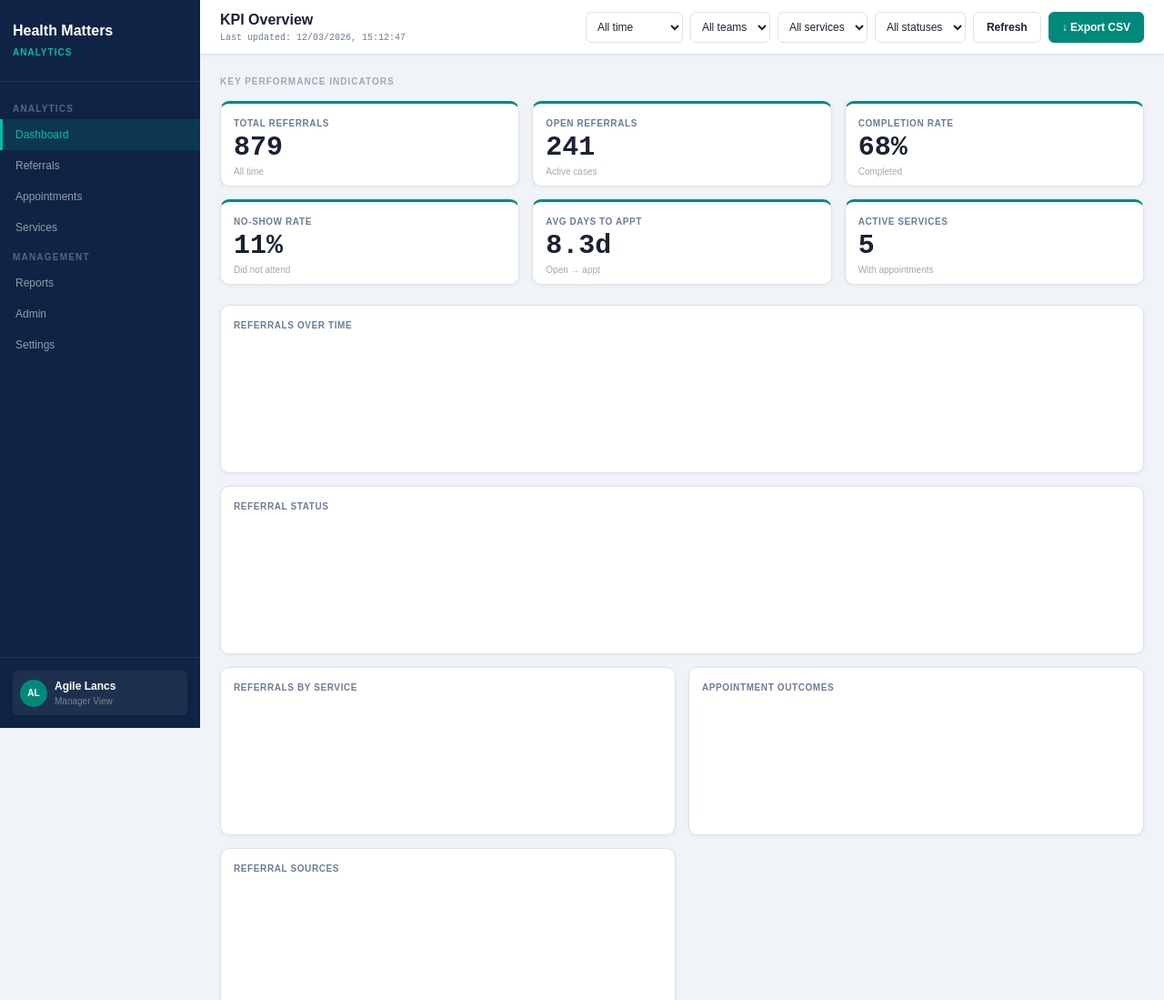
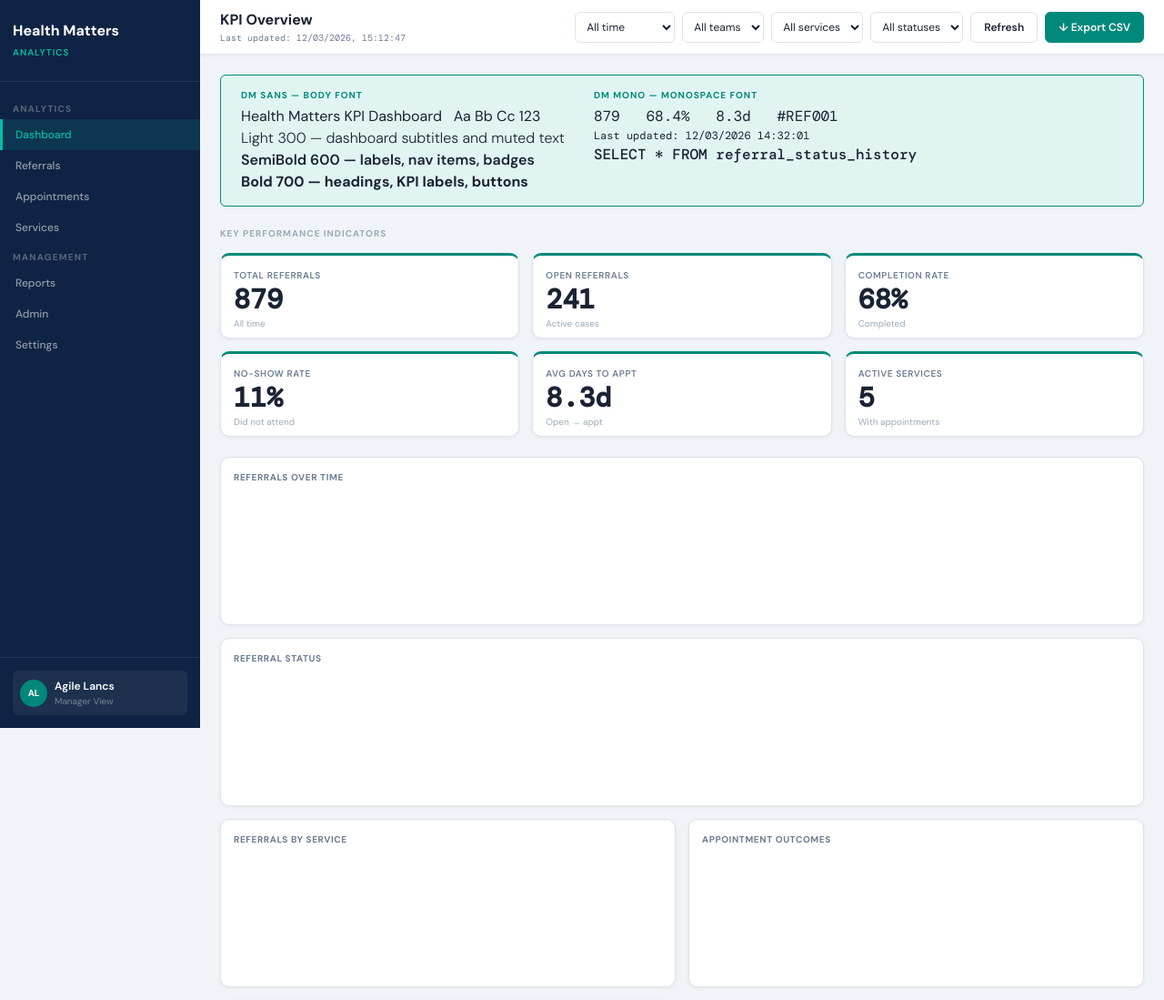
Before and after one commit to PrincyRechal29/health-matters-kpi-dashboard, a website: page kpi v2 dashboard/index.html in a window 1280 px wide. Shown: the top 1099 px of the page at 91% size. Drawn offline with nearby package versions, Linux system fonts and the light colour scheme.

Commit message:
Update title and add Google Fonts for typography
Updated title and added Google Fonts for improved typography. Included font specimen section to demonstrate loaded fonts.

```diff
--- a/kpi v2 dashboard/index.html
+++ b/kpi v2 dashboard/index.html
@@ -3,7 +3,8 @@
 <head>
   <meta charset="UTF-8" />
   <meta name="viewport" content="width=device-width, initial-scale=1.0" />
-  <title>Health Matters KPI Dashboard — Step C: CSS Variables</title>
+  <title>Health Matters KPI Dashboard — Step E: Google Fonts</title>
+  <link href="https://fonts.googleapis.com/css2?family=DM+Sans:ital,opsz,wght@0,9..40,300;0,9..40,400;0,9..40,500;0,9..40,600;0,9..40,700;1,9..40,400&family=DM+Mono:wght@400;500&display=swap" rel="stylesheet"/>
   <style>
 
     /* ============================================================
@@ -54,8 +55,8 @@
       --shadow-lg:  0 4px 24px rgba(0,0,0,0.12);
 
       /* -- Typography -- */
-      --font-body:  sans-serif;
-      --font-mono:  monospace;
+      --font-body:  'DM Sans', sans-serif;
+      --font-mono:  'DM Mono', monospace;
       --font-size-xs:   10px;
       --font-size-sm:   12px;
       --font-size-md:   14px;
@@ -527,6 +528,44 @@
     .badge-cancelled  { background: #fee2e2; color: #991b1b; }
 
 
+
+    /* ============================================================
+       STEP E — GOOGLE FONTS ADDED
+       DM Sans  : Main UI font — clean, modern, readable at small sizes
+       DM Mono  : Monospace font — used for KPI values, IDs, timestamps
+       Both loaded via Google Fonts link in <head>
+       ============================================================ */
+
+    /* Font specimen box shown at top of page for evidence */
+    #font-specimen {
+      background: var(--colour-mint);
+      border: 1px solid var(--colour-teal);
+      border-radius: var(--radius-sm);
+      padding: var(--space-md) var(--space-lg);
+      margin-bottom: var(--space-lg);
+      display: flex;
+      gap: var(--space-xl);
+      flex-wrap: wrap;
+    }
+    .specimen-block p:first-child {
+      font-size: var(--font-size-xs);
+      font-weight: 700;
+      color: var(--colour-teal);
+      text-transform: uppercase;
+      letter-spacing: 0.1em;
+      margin-bottom: var(--space-xs);
+    }
+    .specimen-dm-sans {
+      font-family: 'DM Sans', sans-serif;
+      font-size: var(--font-size-lg);
+      color: var(--colour-text);
+    }
+    .specimen-dm-mono {
+      font-family: 'DM Mono', monospace;
+      font-size: var(--font-size-lg);
+      color: var(--colour-text);
+    }
+
     /* ============================================================
        STEP D — RESPONSIVENESS AT DIFFERENT SCREEN WIDTHS
        Three breakpoints tested:
@@ -677,6 +716,24 @@
     </header>
 
     <div id="content">
+
+      <!-- Font specimen — shows fonts loaded correctly (Step E evidence) -->
+      <div id="font-specimen">
+        <div class="specimen-block">
+          <p>DM Sans — Body Font</p>
+          <p class="specimen-dm-sans">Health Matters KPI Dashboard &nbsp; Aa Bb Cc 123</p>
+          <p class="specimen-dm-sans" style="font-weight:300">Light 300 — dashboard subtitles and muted text</p>
+          <p class="specimen-dm-sans" style="font-weight:600">SemiBold 600 — labels, nav items, badges</p>
+          <p class="specimen-dm-sans" style="font-weight:700">Bold 700 — headings, KPI labels, buttons</p>
+        </div>
+        <div class="specimen-block">
+          <p>DM Mono — Monospace Font</p>
+          <p class="specimen-dm-mono">879 &nbsp; 68.4% &nbsp; 8.3d &nbsp; #REF001</p>
+          <p class="specimen-dm-mono" style="font-size:12px">Last updated: 12/03/2026 14:32:01</p>
+          <p class="specimen-dm-mono" style="font-weight:500">SELECT * FROM referral_status_history</p>
+        </div>
+      </div>
+
       <div id="banner-loading" class="banner">Loading...</div>
       <div id="banner-error"   class="banner">Error connecting to database.</div>
       <div id="banner-empty"   class="banner">No records found.</div>
```
